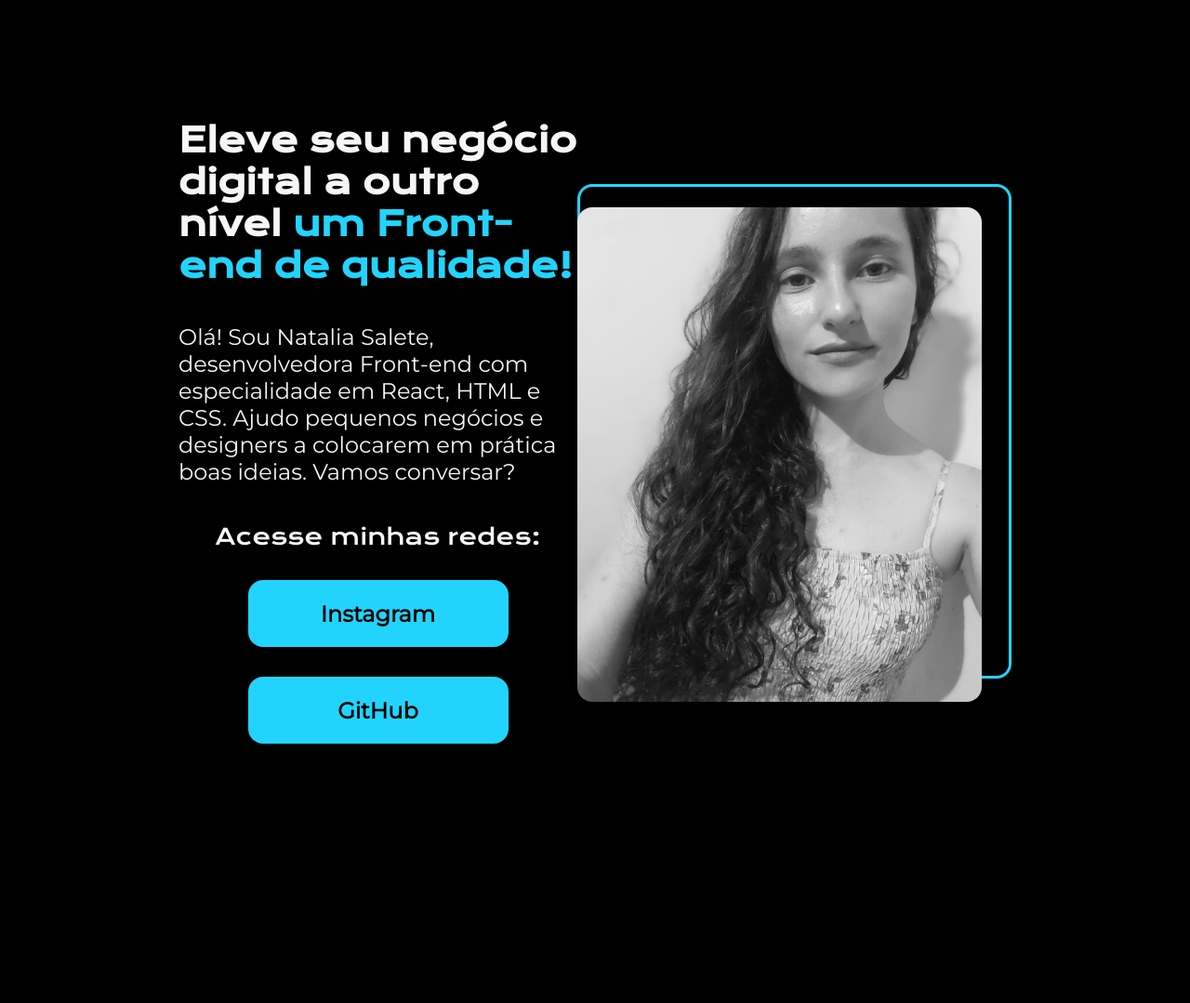
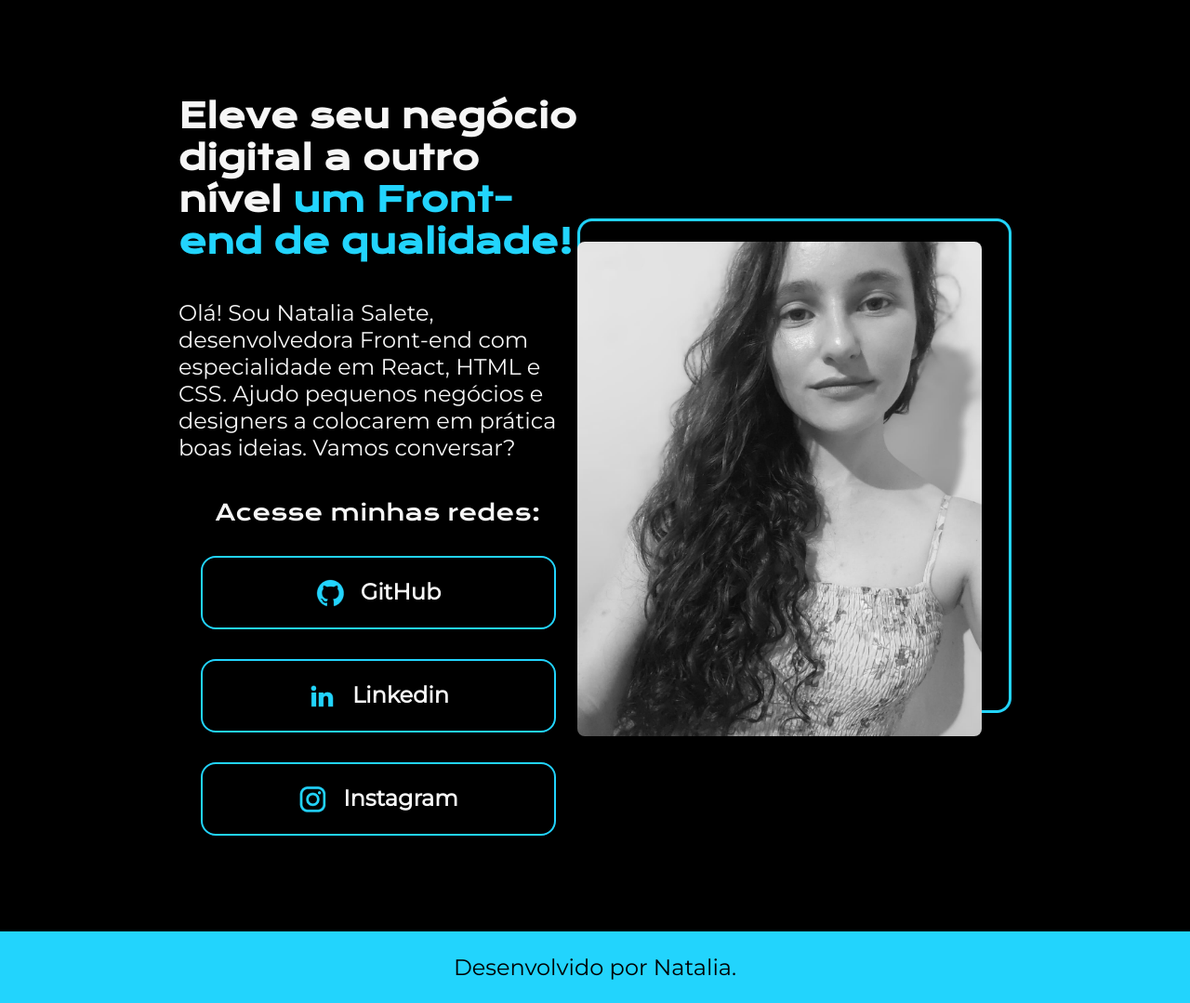
Before and after one commit to natsalete/Curso-DevWeb-Alura, a plain HTML site: page Portfolio/index.html in a window 1280 px wide. Shown: the whole page at 93% size. Before the commit the page ends 928 px from the top, so only its background shows below. Drawn offline with nearby package versions, Linux system fonts and the light colour scheme.

Commit message:
feat: atualização dos botões e adição do footer

```diff
--- a/Portfolio/index.html
+++ b/Portfolio/index.html
@@ -23,29 +23,42 @@
           <h2 class="apresentacao__links__subtitulo">Acesse minhas redes:</h2>
           <a
             class="apresentacao__links_link"
-            href="https://www.instagram.com/nat_salete?igsh=MTc3cDVyZW5yczZ1"
-            >Instagram</a
+            href="https://github.com/natsalete"
           >
+            <img src="./assets/github.png" alt="logo github" />
+            GitHub
+          </a>
           <a
             class="apresentacao__links_link"
-            href="https://github.com/natsalete"
-            >GitHub</a
+            href="https://www.linkedin.com/in/natalia-salete-rodrigues/"
           >
+            <img src="./assets/linkedin.png" alt="logo linkedin" />
+            Linkedin
+          </a>
+          <a
+            class="apresentacao__links_link"
+            href="https://www.instagram.com/nat_salete?igsh=MTc3cDVyZW5yczZ1"
+          >
+            <img src="./assets/instagram.png" alt="logo instagram" />
+            Instagram
+          </a>
         </div>
       </section>
       <section class="imagens">
         <img
           class="imagens__quadro"
-          src="./Rectangle 48.png"
+          src="assets/Rectangle 48.png"
           alt="retangulo azul"
         />
         <img
           class="imagens__foto"
-          src="./natalia.jpeg"
+          src="assets/natalia.jpeg"
           alt="Foto da Natalia Salete"
         />
       </section>
     </main>
-    <footer></footer>
+    <footer class="rodape">
+      <P>Desenvolvido por Natalia.</P>
+    </footer>
   </body>
 </html>
--- a/Portfolio/style.css
+++ b/Portfolio/style.css
@@ -5,7 +5,7 @@
 }
 
 body {
-  height: 100vh;
+  /* height: 100vh; */
   box-sizing: border-box;
   background-color: #000000;
   color: #f6f6f6;
@@ -16,7 +16,7 @@ body {
 }
 
 .apresentacao {
-  margin: 10% 15%;
+  padding: 8% 15%;
   display: flex;
   align-items: center;
   justify-content: space-between;
@@ -54,18 +54,24 @@ body {
 }
 
 .apresentacao__links_link {
-  background-color: #22d4fd;
-  width: 280px;
+  /* background-color: #22d4fd; */
+  display: flex;
+  justify-content: center;
+  gap: 16px;
+  border: 2px solid #22D4FD;
+  width: 378px;
   text-align: center;
   border-radius: 16px;
   font-size: 24px;
   font-weight: 600;
   padding: 21.5px 0;
   text-decoration: none;
-  color: #000000;
+  color: #F6F6F6;
   font-family: "Montserrat", sans-serif;
 }
-
+.apresentacao__links_link:hover{
+  background-color: #272727;
+}
 .imagens {
   display: flex;
 }
@@ -74,7 +80,7 @@ body {
   width: 435px;
   height: 532px;
   flex-shrink: 0;
-  border-radius: 16px;
+  border-radius: 8px;
   position: absolute;
   margin-top: 25px;
   filter: grayscale(100%);
@@ -86,3 +92,13 @@ body {
   height: 532px;
   position: relative;
 }
+
+.rodape{
+  color: #000000;
+  background-color: #22D4FD;
+  padding: 24px;
+  text-align: center;
+  font-family: "Montserrat", sans-serif;
+  font-size: 24px;
+  font-weight: 400;
+}
```
Also changed, not shown: Portfolio/assets/Rectangle 48.png (renamed from Portfolio/Rectangle 48.png), Portfolio/assets/github.png (added), Portfolio/assets/instagram.png (added), Portfolio/assets/linkedin.png (added), Portfolio/assets/natalia.jpeg (renamed from Portfolio/natalia.jpeg).
